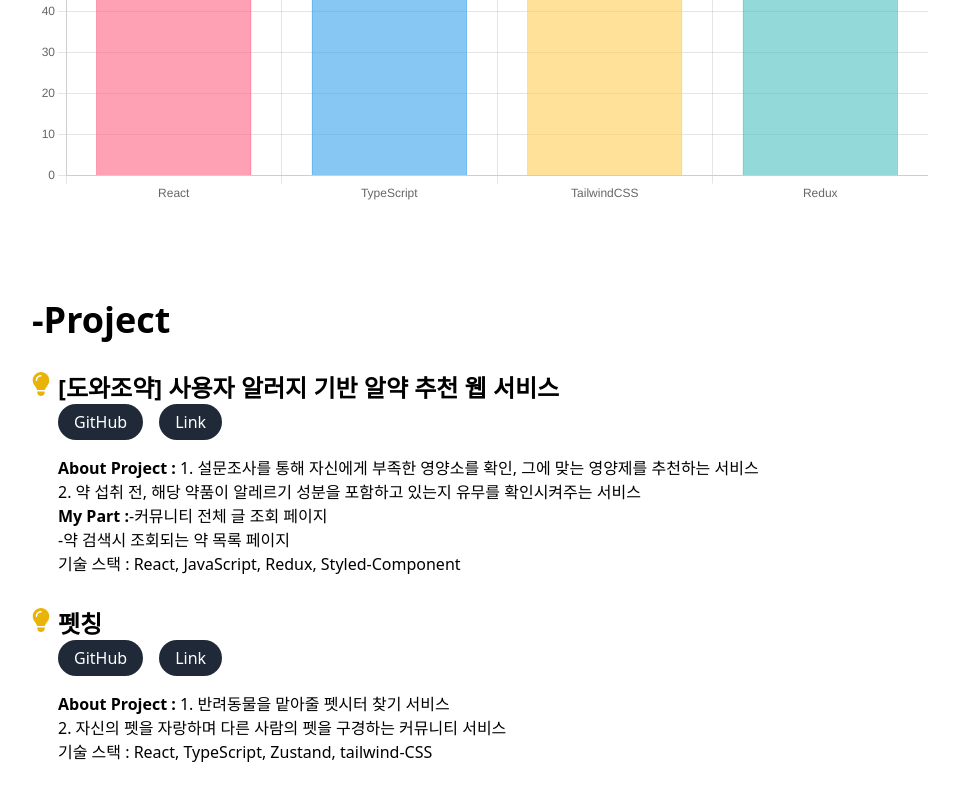
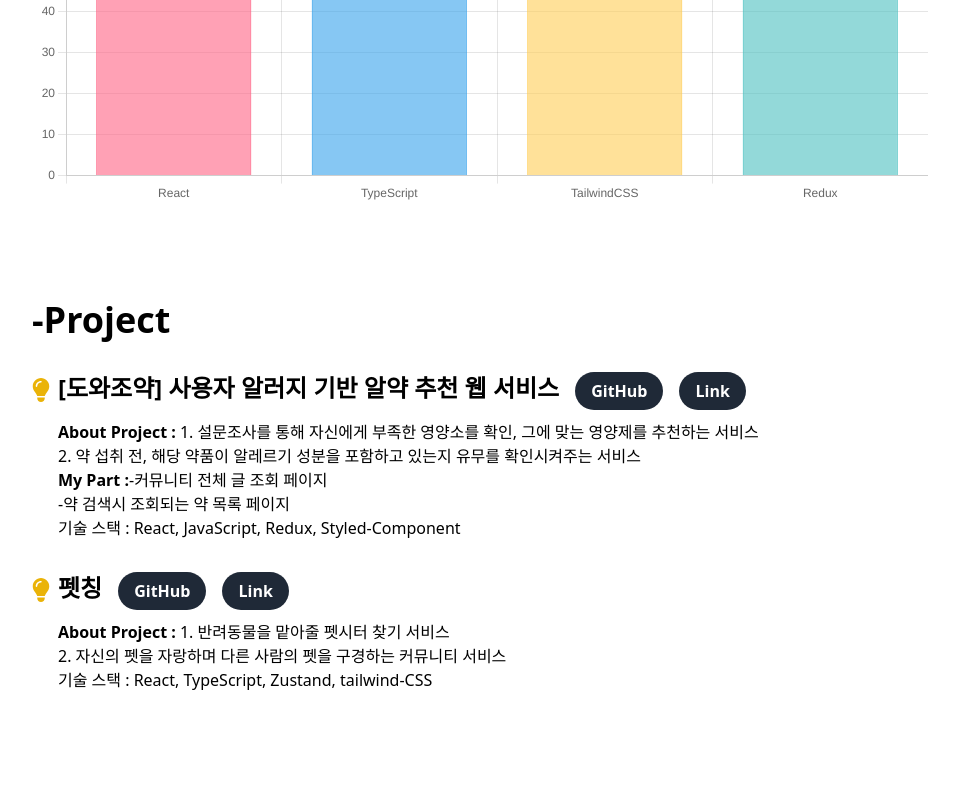
Before and after one commit to ggggggggithub/my-portfolio, a Next.js app: page / in a window 1280 px wide. Shown: the part 1768-2568 px from the top of the page, without its empty margins (160-1119 px from the left). Built offline with nearby package versions, Linux system fonts and the light colour scheme.

Commit message:
css project2

```diff
--- a/src/app/Components/project.tsx
+++ b/src/app/Components/project.tsx
@@ -12,19 +12,17 @@ export default function Project() {
         <div className="flex items-start space-x-2">
           <FontAwesomeIcon
             icon={faLightbulb}
-            className="text-yellow-500"
+            className="text-yellow-500 mt-1.5"
             style={{ fontSize: "1.5rem" }}
           />
           <div>
             <h1 className="text-2xl font-bold">
               [도와조약] 사용자 알러지 기반 알약 추천 웹 서비스
-            </h1>
-            <div className="flex space-x-4">
               <a
                 href="https://github.com/codestates-seb/seb43_main_009"
                 target="_blank"
                 rel="noopener noreferrer"
-                className="bg-gray-800 text-white rounded-full px-4 py-2 text-sm hover:bg-gray-700 transition"
+                className="bg-gray-800 text-white rounded-full px-4 ml-4 py-2 text-sm hover:bg-gray-700 transition"
                 style={{ fontSize: "1rem" }}
               >
                 GitHub
@@ -33,12 +31,12 @@ export default function Project() {
                 href="https://dowajoyak.store/"
                 target="_blank"
                 rel="noopener noreferrer"
-                className="bg-gray-800 text-white rounded-full px-4 py-2 text-sm hover:bg-gray-700 transition"
+                className="bg-gray-800 text-white rounded-full px-4 ml-4 py-2 text-sm hover:bg-gray-700 transition"
                 style={{ fontSize: "1rem" }}
               >
                 Link
               </a>
-            </div>
+            </h1>
             <p className="mt-4">
               <strong>About Project :</strong> 1. 설문조사를 통해 자신에게
               부족한 영양소를 확인, 그에 맞는 영양제를 추천하는 서비스 <br />
@@ -58,17 +56,17 @@ export default function Project() {
         <div className="flex items-start space-x-2">
           <FontAwesomeIcon
             icon={faLightbulb}
-            className="text-yellow-500"
+            className="text-yellow-500 mt-1.5"
             style={{ fontSize: "1.5rem" }}
           />
           <div>
-            <h1 className="text-2xl font-bold">펫칭</h1>
-            <div className="flex space-x-4">
+            <h1 className="text-2xl font-bold">
+              펫칭
               <a
                 href="https://github.com/Petching/Petching"
                 target="_blank"
                 rel="noopener noreferrer"
-                className="bg-gray-800 text-white rounded-full px-4 py-2 text-sm hover:bg-gray-700 transition"
+                className="bg-gray-800 text-white rounded-full ml-4 px-4 py-2 text-sm hover:bg-gray-700 transition"
                 style={{ fontSize: "1rem" }}
               >
                 GitHub
@@ -77,12 +75,12 @@ export default function Project() {
                 href="https://petching.net/"
                 target="_blank"
                 rel="noopener noreferrer"
-                className="bg-gray-800 text-white rounded-full px-4 py-2 text-sm hover:bg-gray-700 transition"
+                className="bg-gray-800 text-white rounded-full ml-4 px-4 py-2 text-sm hover:bg-gray-700 transition"
                 style={{ fontSize: "1rem" }}
               >
                 Link
               </a>
-            </div>
+            </h1>
             <p className="mt-4">
               <strong>About Project :</strong> 1. 반려동물을 맡아줄 펫시터 찾기
               서비스
```
